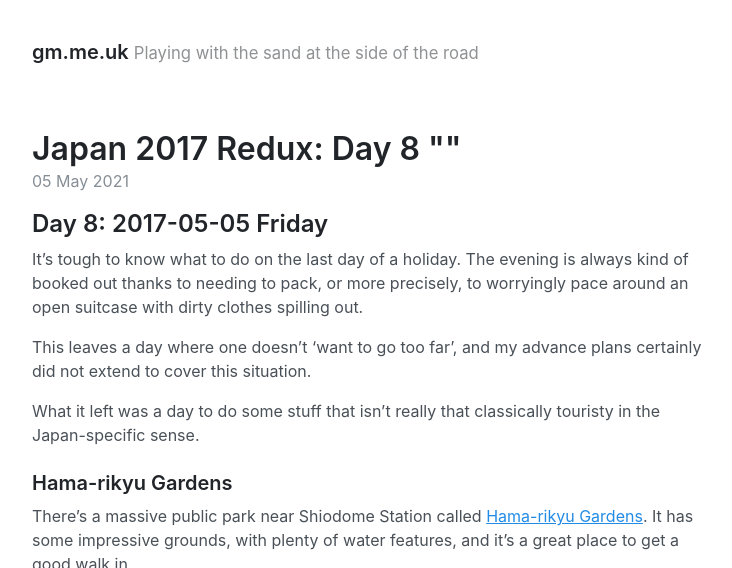
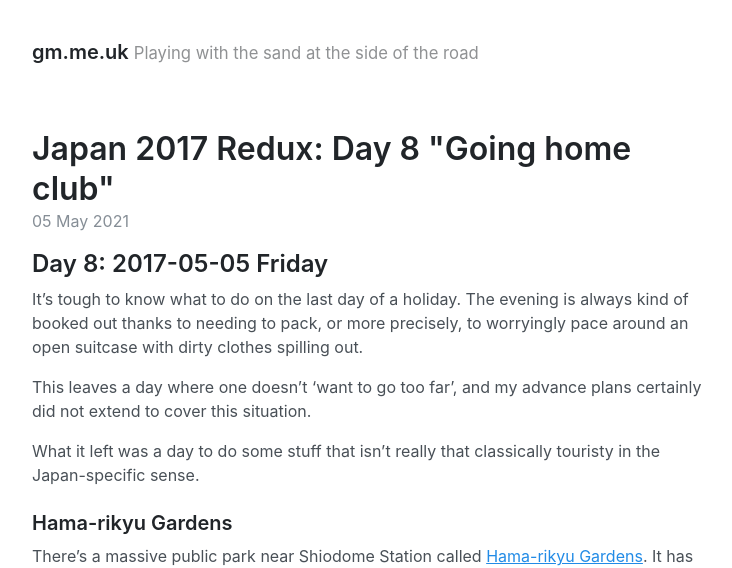
Before and after one commit to gerjomarty/gerjomarty.github.io, a Jekyll site: the page built from _posts/2021-05-05-japan-2017-redux-day-8.md, in a window 1280 px wide and 900 px high, cut to the strip 0-568 px from the top of the window. Shown: the whole strip, without its empty margins (272-1004 px from the left). Built offline with Jekyll 4.4.1, drawn with Linux system fonts in a browser that asks for light colours.

Commit message:
Update title/image of latest post

```diff
--- a/_posts/2021-05-05-japan-2017-redux-day-8.md
+++ b/_posts/2021-05-05-japan-2017-redux-day-8.md
@@ -1,8 +1,8 @@
 ---
 layout: post
-title: 'Japan 2017 Redux: Day 8 ""'
+title: 'Japan 2017 Redux: Day 8 "Going home club"'
 categories: travel
-image: /images/blog/2021/05/05/.jpg
+image: /images/blog/2021/05/05/hamarikyu1.jpg.jpg
 tags:
   - travel
   - japan
```
